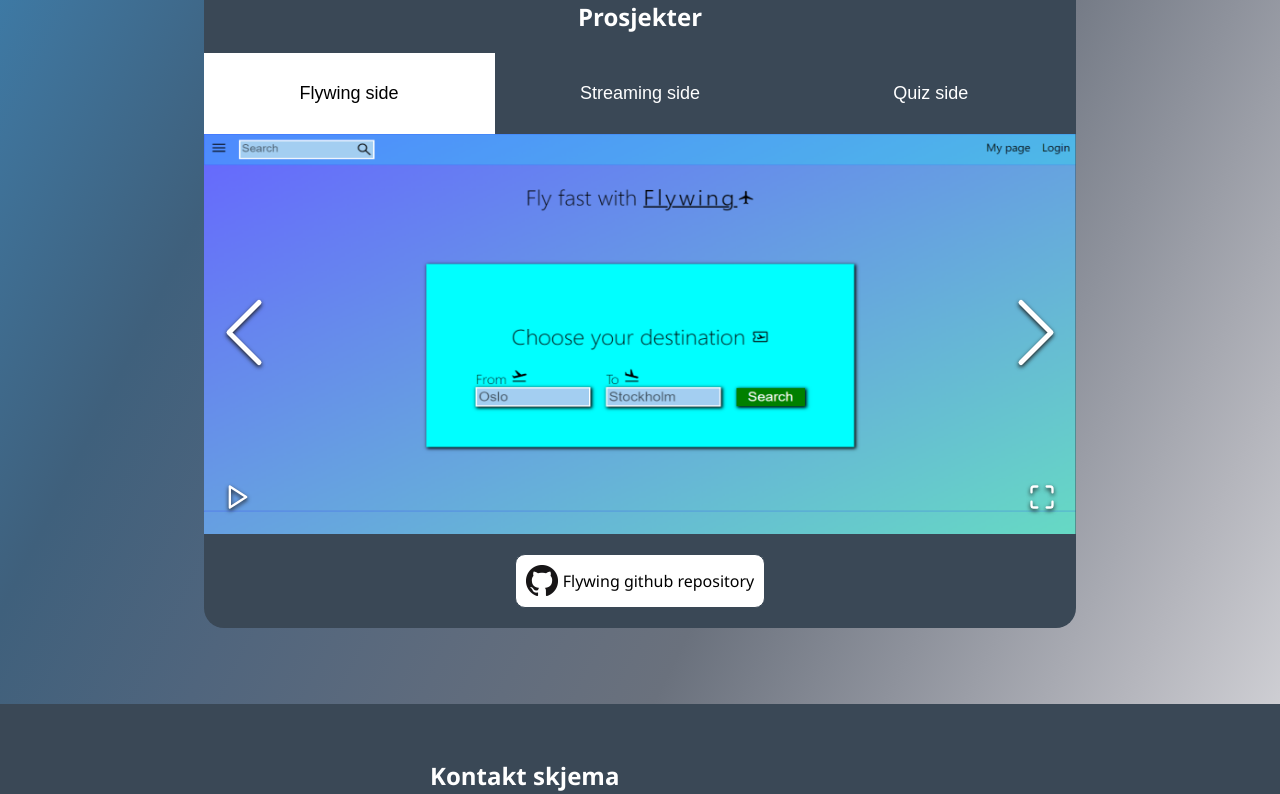
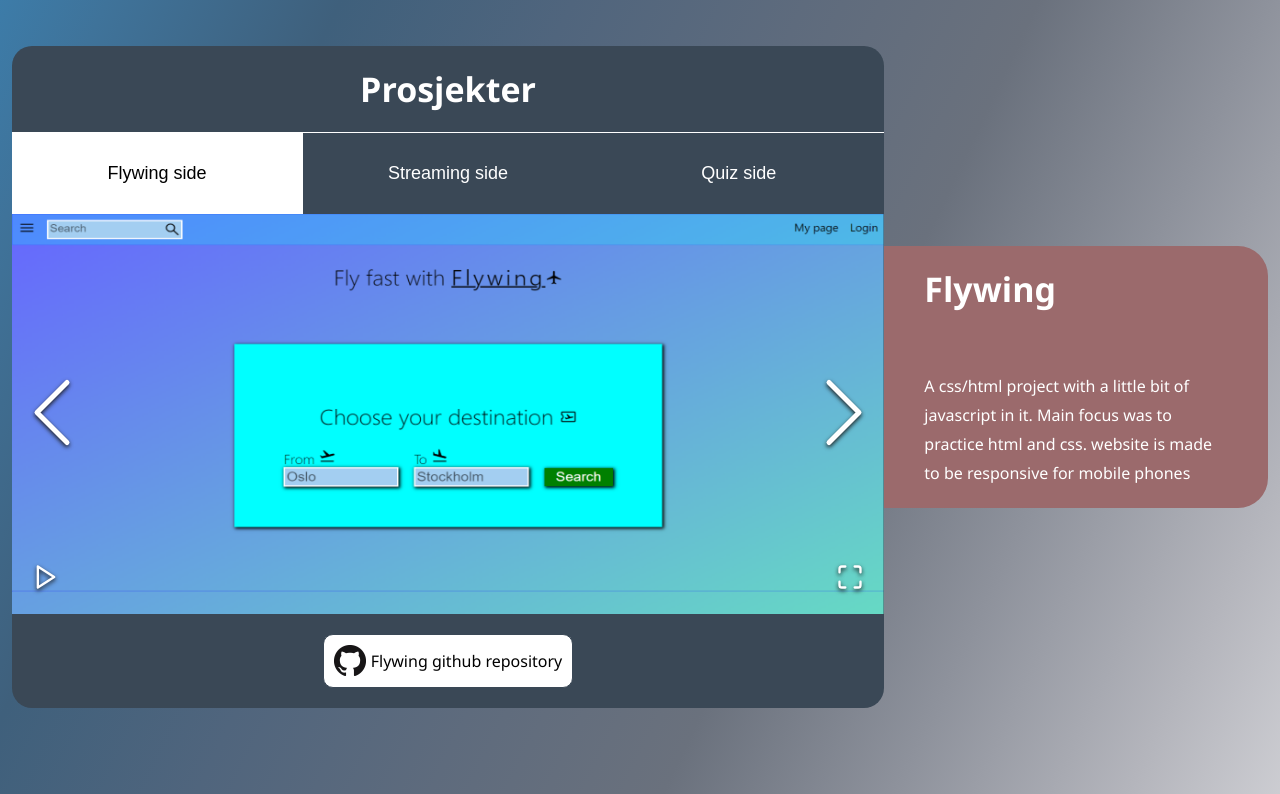
Before and after one commit to Erlandino/portfolio, a React (Create React App) app: page / in a window 1280 px wide. Shown: the part 1246-2040 px from the top of the page. Built offline with nearby package versions, Linux system fonts and the light colour scheme; no server answers; the HTML template or start-up script is replaced by a standard one.

Commit message:
added weather api, added description for projects, made both responsive

```diff
--- a/src/App.jsx
+++ b/src/App.jsx
@@ -1,3 +1,4 @@
+// imports
 import React from "react";
 import Introduction from "./components/Introduction";
 import AboutMe from "./components/About_me";
@@ -5,10 +6,12 @@
 import Contact from "./components/Contact";
 import Navbar from "./components/Navbar";
 import Footer from "./components/Footer";
+import WeatherApi from "./components/WeatherApi";
 
 function App() {
   return (
     <main>
+      <WeatherApi />
       <Navbar />
       <Introduction />
       <AboutMe />
--- a/src/components/Contact.jsx
+++ b/src/components/Contact.jsx
@@ -105,7 +105,7 @@
       {/* Form container */}
       <form ref={form} onSubmit={sendEmail} className="contact__form">
         {/* Title of section */}
-        <h2>Kontakt skjema</h2>
+        <h2 className="contact__form__title">Kontakt skjema</h2>
 
         {/* Name label */}
         <label htmlFor="user_name" className="contact__form__label">
--- a/src/components/Projects/Projects.jsx
+++ b/src/components/Projects/Projects.jsx
@@ -35,6 +35,8 @@
       imageThree: flywingImageThree,
       github: "https://github.com/Erlandino/portofolio",
       figma: "",
+      description:
+        "A css/html project with a little bit of javascript in it. Main focus was to practice html and css. website is made to be responsive for mobile phones",
     },
     {
       projectName: "Streaming site",
@@ -44,6 +46,8 @@
       github: "",
       figma:
         "https://www.figma.com/file/EG0HAnVadfGMGMQDkvoX8y/Design-quiz-site?node-id=40%3A4&t=iBoCdhVxGMewcCKF-1",
+      description:
+        "This was a project made only in figma. In this project the goal was to showcase the different tools available in figma and that i could use them. The website is intended to be a combination of a video game streaming platform like twitch and movie show streaming sites like netflix.",
     },
     {
       projectName: "Solar Quiz",
@@ -53,6 +57,8 @@
       github: "https://github.com/Erlandino/autmn-project",
       figma:
         "https://www.figma.com/file/EG0HAnVadfGMGMQDkvoX8y/Design-quiz-site?node-id=40%3A4&t=iBoCdhVxGMewcCKF-1",
+      description:
+        "In this project i was working together with others in a group. We shared a figma folder to design together and github to share and validate each others code. In this project i learned how to use git and github",
     },
   ];
 
@@ -65,7 +71,8 @@
   }
 
   // Destructuring of projects object
-  const { imageOne, imageTwo, imageThree, github, figma, projectName } = projects[imageSet];
+  const { imageOne, imageTwo, imageThree, github, figma, projectName, description } =
+    projects[imageSet];
   return (
     // Section
     <section className="projects" id="projects">
@@ -155,6 +162,10 @@
           )}
         </ul>
       </div>
+      <div className="projects__description">
+        <h1 className="projects__description__title">{projectName}</h1>
+        <p className="projects__description__paragraph">{description}</p>
+      </div>
     </section>
   );
 }
--- /dev/null
+++ b/src/components/WeatherApi.jsx
@@ -0,0 +1,40 @@
+import { useEffect, useState } from "react";
+
+export default function WeatherApi() {
+  const [weatherData, setWeatherData] = useState();
+  function weatherApiCall() {
+    navigator.geolocation.getCurrentPosition((position) => {
+      apiCall(position);
+    });
+  }
+  async function apiCall(position) {
+    const res = await fetch(
+      `https://api.openweathermap.org/data/2.5/weather?lat=${position.coords.latitude}&lon=${position.coords.longitude}&units=imperial&appid=6e6bd173d56ea0e081dc03fc608de461`
+    );
+    const data = await res.json();
+    console.log(data);
+    setWeatherData((prevData) => data);
+  }
+
+  useEffect(() => {
+    weatherApiCall();
+  }, []);
+
+  const iconUrl = weatherData
+    ? `http://openweathermap.org/img/wn/${weatherData.weather[0].icon}.png`
+    : "";
+
+  return (
+    <div className="weatherApi">
+      <div className="weatherApi__iconTempContainer">
+        {iconUrl && <img className="weatherApi__iconTempContainer__icon" src={iconUrl} alt="" />}
+        {weatherData && (
+          <p className="weatherApi__iconTempContainer__temp">
+            {Math.round(weatherData.main.temp)}º
+          </p>
+        )}
+      </div>
+      {weatherData && <p className="weatherApi__city">{weatherData.name}</p>}
+    </div>
+  );
+}
--- a/src/index.css
+++ b/src/index.css
@@ -28,7 +28,24 @@
     #ffffff
   );
 }
-
+/* weatherApi */
+.weatherApi {
+  position: absolute;
+  justify-content: center;
+  padding: 40px;
+  color: white;
+  font-size: 30px;
+}
+.weatherApi__iconTempContainer {
+  display: flex;
+  align-items: center;
+}
+.weatherApi__iconTempContainer__icon {
+  height: 60px;
+}
+.weatherApi__city {
+  text-align: center;
+}
 /* Introduction page start */
 .introduction {
   display: flex;
@@ -79,6 +96,7 @@
 .aboutMe__container__title {
   margin-bottom: 40px;
   text-align: center;
+  font-size: 34px;
 }
 .aboutMe__container__articles__article {
   max-width: 500px;
@@ -107,9 +125,27 @@
 .projects {
   min-height: 100vh;
   display: flex;
-  flex-direction: column;
+  flex-direction: row;
   justify-content: center;
   align-items: center;
+  margin: 60px 0;
+}
+.projects__description {
+  max-width: 30%;
+  display: flex;
+  flex-direction: column;
+  padding: 20px 40px;
+  color: white;
+  gap: 60px;
+  background-color: #9b6a6c;
+  border-radius: 0 30px 30px 0;
+}
+.projects__description__title {
+  font-size: 34px;
+}
+.projects__description__paragraph {
+  line-height: 180%;
+  letter-spacing: 5%;
 }
 .projects__container {
   background-color: #3a4856;
@@ -122,12 +158,12 @@
   padding: 20px;
   text-align: center;
   color: white;
-  font-size: 24px;
+  font-size: 34px;
 }
 .projects__container__navigation {
   display: flex;
   justify-content: center;
-  /* border-top: white solid; */
+  border-top: 1px white solid;
 }
 .projects__container__navigation__button {
   padding: 30px;
@@ -149,6 +185,7 @@
   background-color: white;
   color: black;
 }
+
 .projects__container__links {
   display: flex;
   justify-content: space-around;
@@ -183,6 +220,22 @@
     font-size: 10px;
   }
 }
+@media screen and (max-width: 800px) {
+  .projects {
+    display: flex;
+    flex-direction: column;
+  }
+  .projects__description {
+    border-radius: 0 0px 30px 30px;
+    max-width: none;
+  }
+  .projects__container {
+    border-radius: 30px 30px 0 0;
+  }
+  .projects__description__title {
+    font-size: 28px;
+  }
+}
 /* Projects page end */
 
 /* Contact page start*/
@@ -202,6 +255,9 @@
   color: white;
   width: 500px;
   /* border: solid; */
+}
+.contact__form__title {
+  font-size: 34px;
 }
 .contact__form * {
   border-radius: 10px;
@@ -315,7 +371,6 @@
     border-radius: 0 0 0 30px;
   }
 }
-
 /* Navbar end*/
 
 /* Footer */
```
